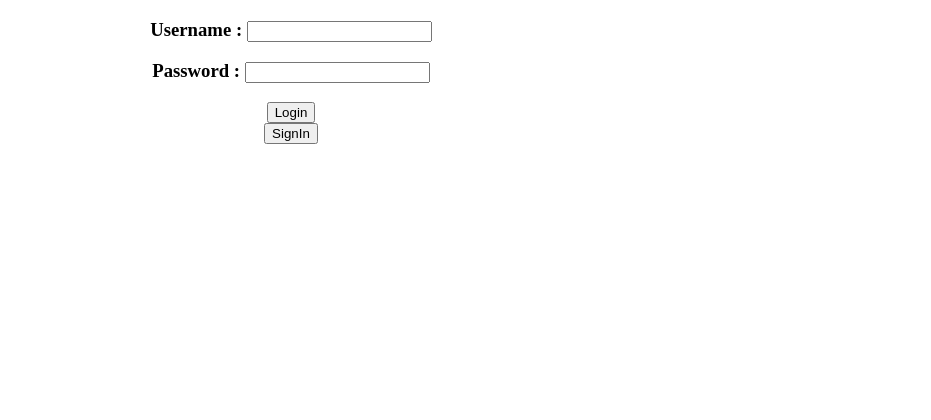
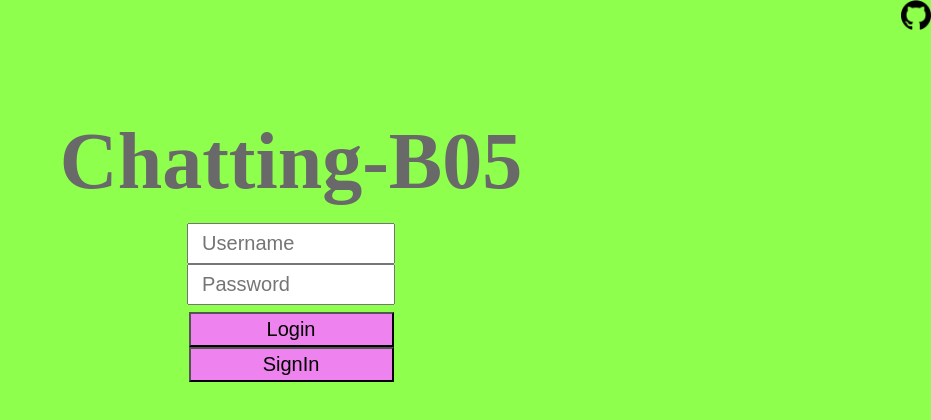
Before and after one commit to Rory0304/Chatting-B05, a website: page public/login.html in a window 1280 px wide. Shown: the whole page, without its empty margins (349-1280 px from the left). Drawn offline with Linux system fonts and the light colour scheme.

Commit message:
색변경, 입력창 크기조정, github링크추가

```diff
--- a/public/login.html
+++ b/public/login.html
@@ -4,17 +4,56 @@
     <meta charset="utf-8">
     <title>chatting B-05 login</title>
     <!--<link rel="stylesheet" href="/css/index.css">-->
+    <style type="text/css">
+      #top{
+        position : relative;
+        top : 100px;
+      }
+      .input{
+        width: 200px;
+        height: 35px;
+        font-size : 20px;
+      }
+      .input2{
+        width: 205px;
+        height : 35px;
+        font-size : 20px;
+        background-color: violet;
+        position : relative;
+        top : 7px;
+      }
+      .link{
+          height: 30px;
+          width: 30px;
+          background-color : rgba(255,255,255,0);
+          position: fixed;
+          right :0px;
+          top : 0px;
+          border-color: rgba(255,255,255,0);
+      }
+        .image{
+            height:30px;
+            width:30px;
+            position:fixed;
+            right:0px;
+            top:0px;
+
+        }
+    </style>
   </head>
-  <body>
-    <div align="center">
-    <form action="/login" method="POST">
+  <body STYLE="background-color: #8fff4d" >
+  <div align="center" id="top">
+      <p><span style="font-size: 80px; font-weight: bolder; color: dimgray; ">Chatting-B05</span></p>
+      <form action="/login" method="POST">
       <!--post 방식으로 접속-->
-      <h3> Username : <input type="text" id="username" name="username"></h3>
-      <h3> Password : <input type="Password" id="password" name="password"></h3>
-      <input type="submit" value="Login"> <!--submit은 form 요소 전송기능-->
-    </form>
-    <button type="button" onclick="location.href='/register'">SignIn</button>
-    </div>
+      <input type="text" id="username" name="username" placeholder="  Username" class ="input"><br>
+      <input type="Password" id="password" name="password" placeholder = "  Password" class = "input"><br>
+      <button type="submit"  class ="input2">Login</button> <!--submit은 form 요소 전송기능-->
+      </form>
+    <button type="button" onclick="location.href='/register'"  class ="input2" >SignIn</button><br>
+    <button type="button" class ="link" onclick="location.href='https://github.com/Rory0304/Chatting-B05' "><img src="./images/github-log.png" alt="git hub" class="image" ></button>
+
+  </div>
   </body>
 
 </html>
```
Also changed, not shown: public/chat.html (+5 -5 lines), public/css/index.css (+13 -11 lines), public/register.html (+48 -8 lines), public/images/github-log.png (added), 2 other files.
